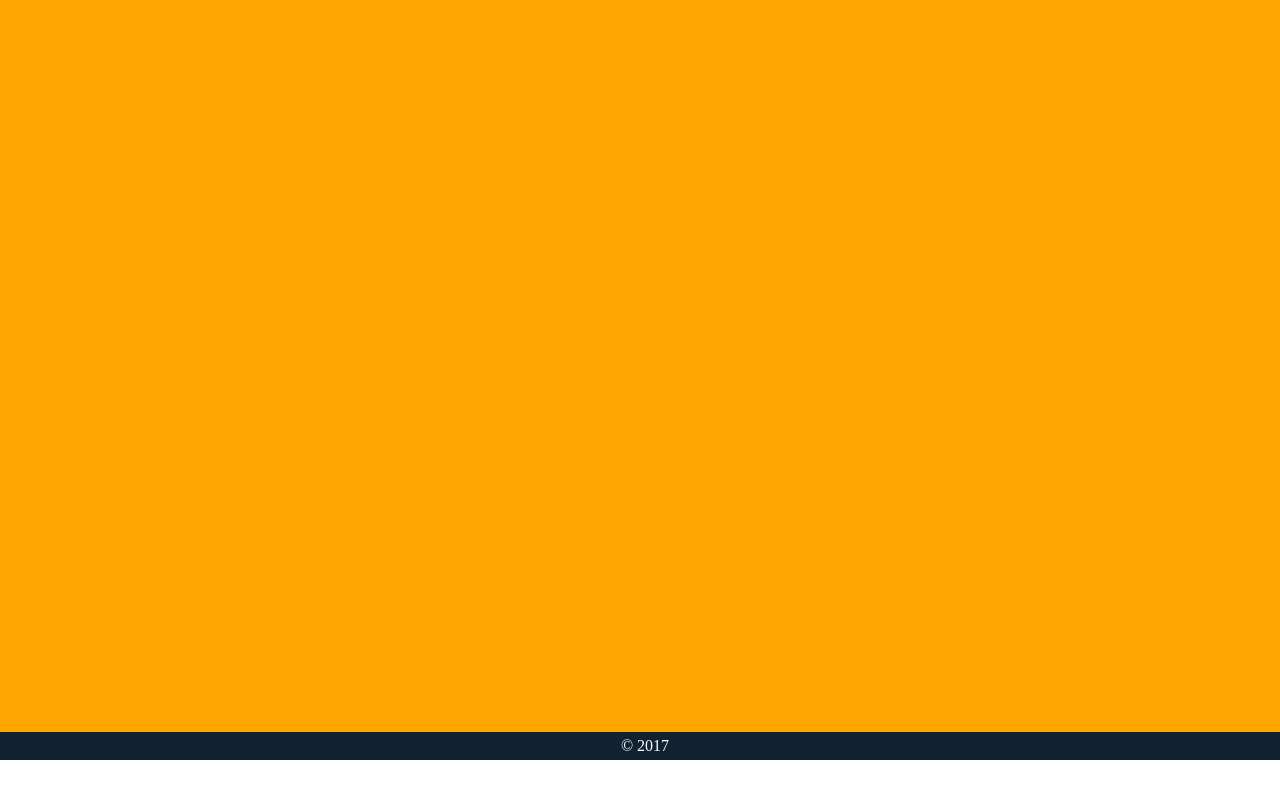
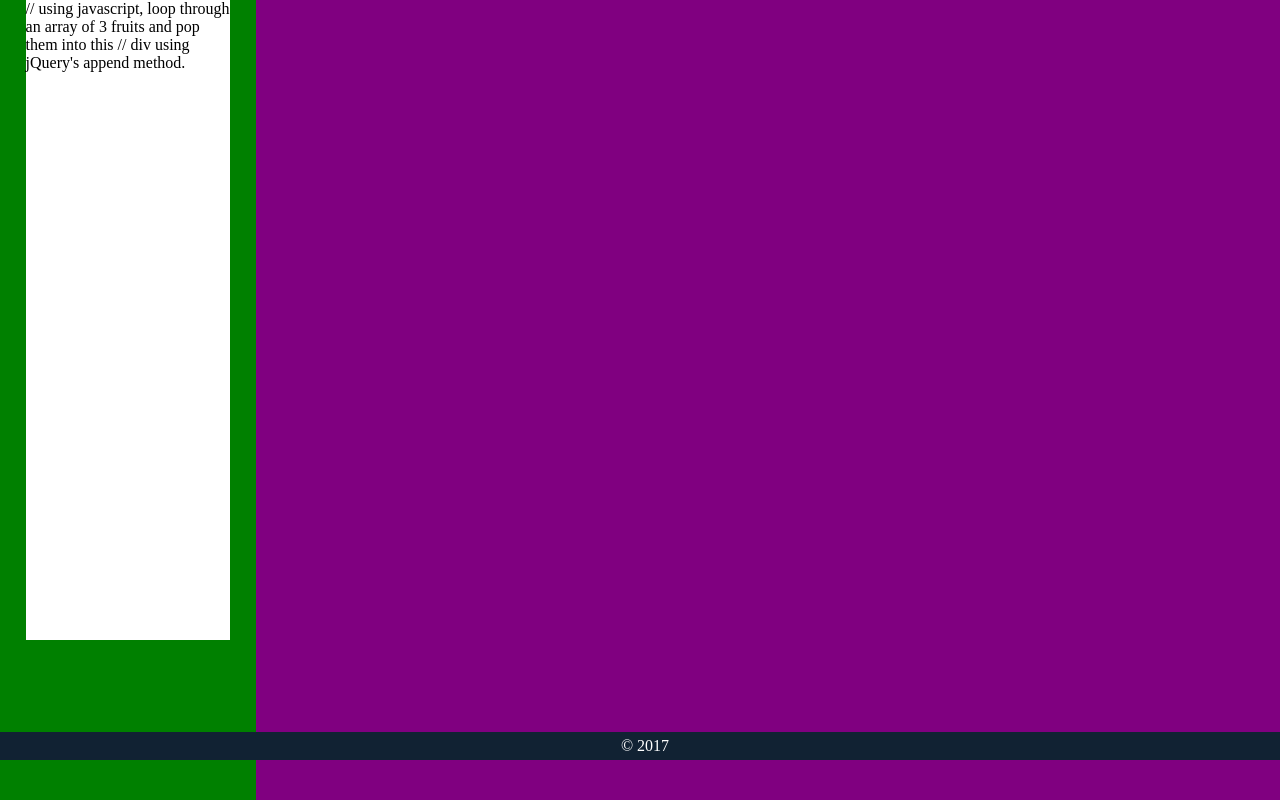
Before and after one commit to jsavone/fruits_project, a plain HTML site: page index.html in a window 1280 px wide. Shown: the part 40-840 px from the top of the page. Before the commit the page ends 800 px from the top, so only its background shows below. Drawn offline with nearby package versions, Linux system fonts and the light colour scheme.

Commit message:
adding fruit box

```diff
--- a/index.html
+++ b/index.html
@@ -23,6 +23,16 @@
          </div>
         </div>
       </header>
+      <main>
+        <section id="left_section">
+            <div class="fruit_box">
+              <div class="fruit_item">
+                // using javascript, loop through an array of 3 fruits and pop them into this
+                // div using jQuery's append method.
+              </div>
+            </div>
+        </section>
+      </main>
 
     </div>
 
--- a/style.css
+++ b/style.css
@@ -27,6 +27,13 @@ header{
   color: #ffffff;
   text-align:center;
   font-size: 28px;
+  display: block;
+}
+
+main{
+  display:block;
+  background-color: purple;
+  height: 100%;
 }
 
 header img {
@@ -46,3 +53,17 @@ footer {
   position: fixed;
   bottom: 0px;
 }
+
+#left_section{
+  height: 100%;
+  width: 20%;
+  float: left;
+  background-color: green;
+}
+
+.fruit_box{
+  width: 80%;
+  background-color: white;
+  height: 80%;
+  margin: 0px auto;
+}
```
